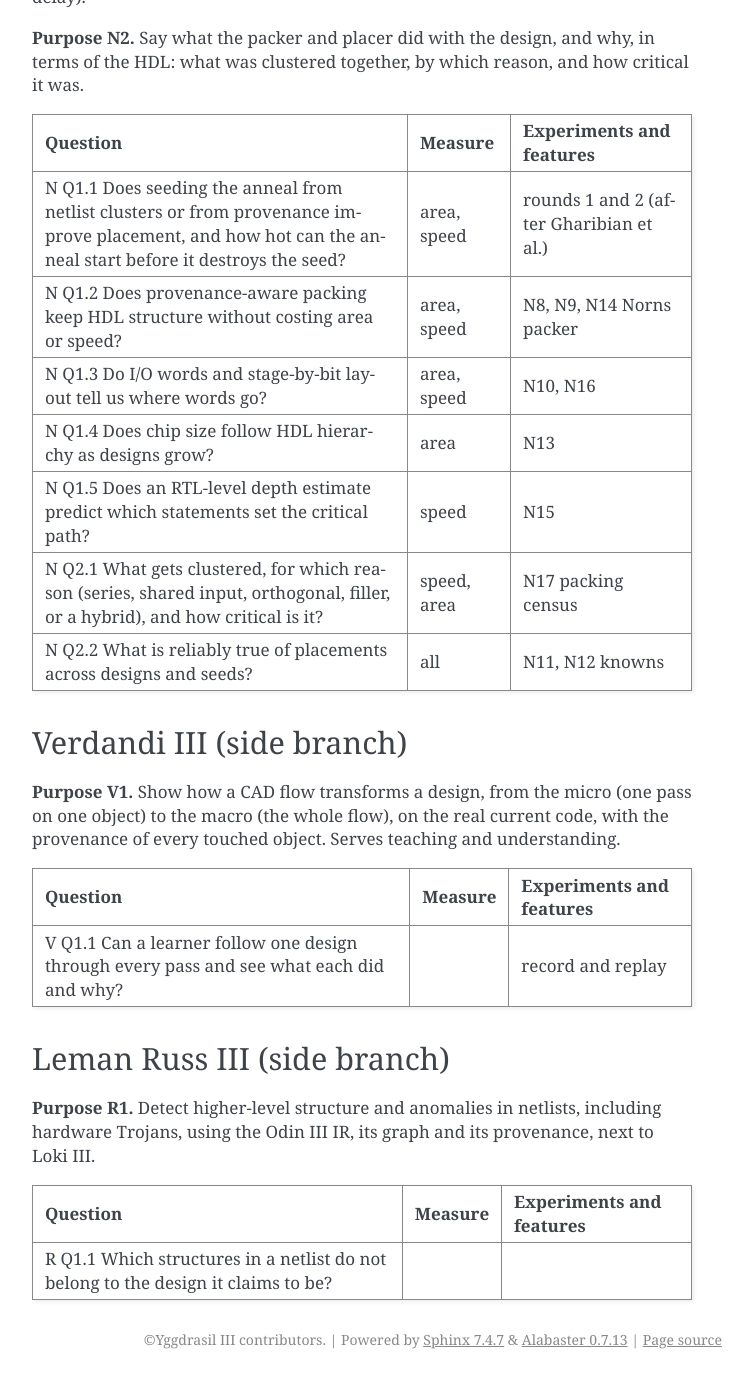
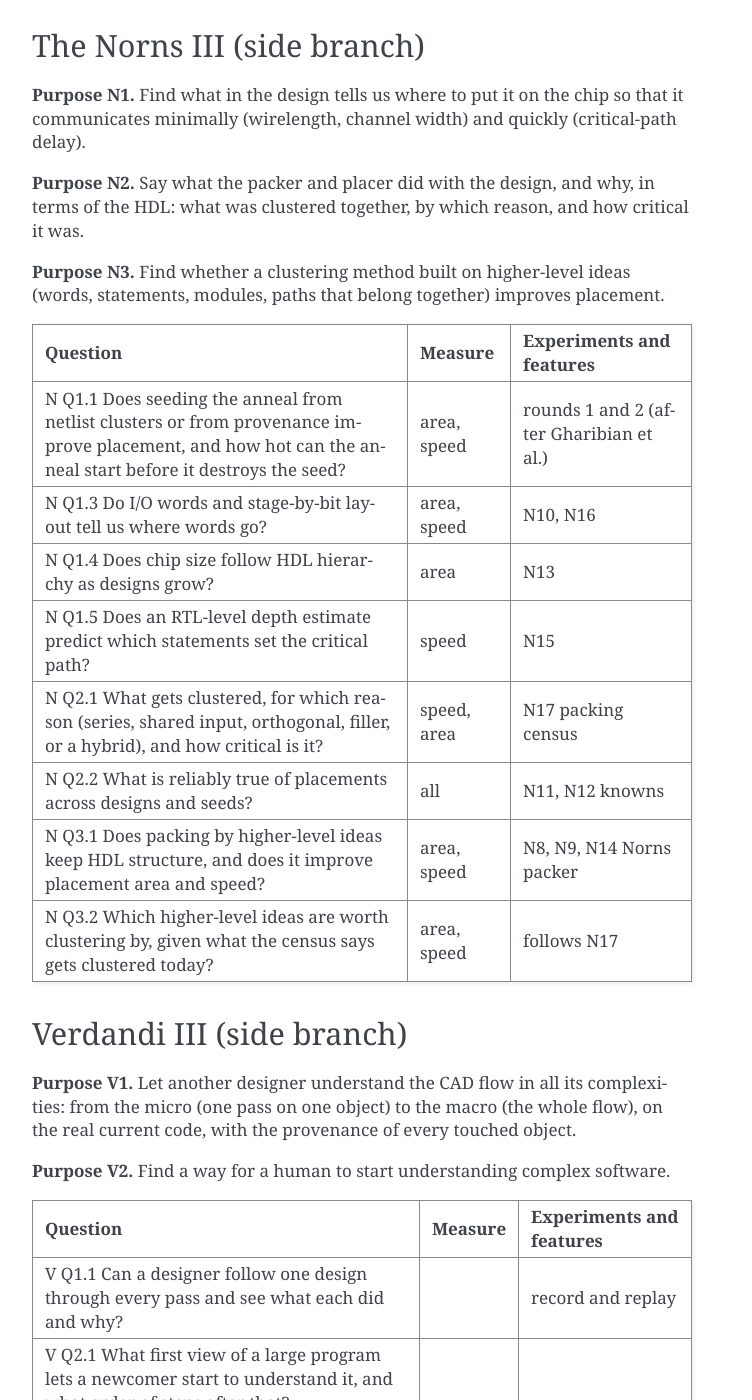
Before and after one commit to drpaj12/YggdrasilIII, a Sphinx documentation site: the page built from docs/purpose.md, in a window 1280 px wide and 1400 px high, scrolled down 4033 px. Shown: the whole window, without its empty margins (388-1140 px from the left). Built offline with Sphinx 7.4.7, drawn with Linux system fonts in a browser that asks for light colours; before the commit the page ends 5412 px from its top, so only the background shows below that; some of the changed text lies outside the part shown.

Commit message:
docs: purpose page, Peter's edits (S2, W3, N3, V1, V2)
Co-Authored-By: Claude Opus 5.5 <noreply@anthropic.com>
Claude-Session: https://claude.ai/code/session_01QXLrwdb627rCVPVQ2NfGK9

```diff
--- a/docs/purpose.md
+++ b/docs/purpose.md
@@ -34,8 +34,9 @@ power, and where in the HDL to change it. Each purpose below says which.
 at every step, where it came from, so that the area, speed and power of the result can be traced
 back to the HDL that caused them.
 
-**Suite purpose S2.** Be an open research platform for FPGA and ASIC-like CAD: comparable with VTR,
-extended through plugins and tools that never change the core.
+**Suite purpose S2.** Be an open research platform for FPGA and ASIC-like CAD, interfaced with VTR
+as one of its paths (not built to be comparable with it), and extended through plugins and tools
+that never change the core.
 
 ## Odin III (trunk)
 
@@ -69,10 +70,14 @@ recipes and architectures under a memory budget, with every run kept and indexed
 **Purpose W2.** Show the provenance answers to a person: which HDL lines set area, speed and power,
 in a view next to the source.
 
+**Purpose W3.** Give humans a means to interact with the system and see the CAD: run it, look
+inside each step, and change what goes in.
+
 | Question | Measure | Experiments and features |
 |---|---|---|
 | W Q1.1 Can a sweep be rerun from its project file and give the same results? | | `wyrd run`, `wyrd.db` |
 | W Q2.1 How does a designer see which lines set the critical path, and which constructs were joined? | speed | timing view over the attribution JSON |
+| W Q3.1 What does a person need to see, at each step of the flow, to follow what the CAD did to their design? | | `wyrd-gui`, report per run |
 
 ## Bifrost III (canopy)
 
@@ -120,25 +125,32 @@ communicates minimally (wirelength, channel width) and quickly (critical-path de
 **Purpose N2.** Say what the packer and placer did with the design, and why, in terms of the HDL:
 what was clustered together, by which reason, and how critical it was.
 
+**Purpose N3.** Find whether a clustering method built on higher-level ideas (words, statements,
+modules, paths that belong together) improves placement.
+
 | Question | Measure | Experiments and features |
 |---|---|---|
 | N Q1.1 Does seeding the anneal from netlist clusters or from provenance improve placement, and how hot can the anneal start before it destroys the seed? | area, speed | rounds 1 and 2 (after Gharibian et al.) |
-| N Q1.2 Does provenance-aware packing keep HDL structure without costing area or speed? | area, speed | N8, N9, N14 Norns packer |
 | N Q1.3 Do I/O words and stage-by-bit layout tell us where words go? | area, speed | N10, N16 |
 | N Q1.4 Does chip size follow HDL hierarchy as designs grow? | area | N13 |
 | N Q1.5 Does an RTL-level depth estimate predict which statements set the critical path? | speed | N15 |
 | N Q2.1 What gets clustered, for which reason (series, shared input, orthogonal, filler, or a hybrid), and how critical is it? | speed, area | N17 packing census |
 | N Q2.2 What is reliably true of placements across designs and seeds? | all | N11, N12 knowns |
+| N Q3.1 Does packing by higher-level ideas keep HDL structure, and does it improve placement area and speed? | area, speed | N8, N9, N14 Norns packer |
+| N Q3.2 Which higher-level ideas are worth clustering by, given what the census says gets clustered today? | area, speed | follows N17 |
 
 ## Verdandi III (side branch)
 
-**Purpose V1.** Show how a CAD flow transforms a design, from the micro (one pass on one object) to
-the macro (the whole flow), on the real current code, with the provenance of every touched object.
-Serves teaching and understanding.
+**Purpose V1.** Let another designer understand the CAD flow in all its complexities: from the
+micro (one pass on one object) to the macro (the whole flow), on the real current code, with the
+provenance of every touched object.
+
+**Purpose V2.** Find a way for a human to start understanding complex software.
 
 | Question | Measure | Experiments and features |
 |---|---|---|
-| V Q1.1 Can a learner follow one design through every pass and see what each did and why? | | record and replay |
+| V Q1.1 Can a designer follow one design through every pass and see what each did and why? | | record and replay |
+| V Q2.1 What first view of a large program lets a newcomer start to understand it, and what order of steps after that? | | |
 
 ## Leman Russ III (side branch)
 
```
